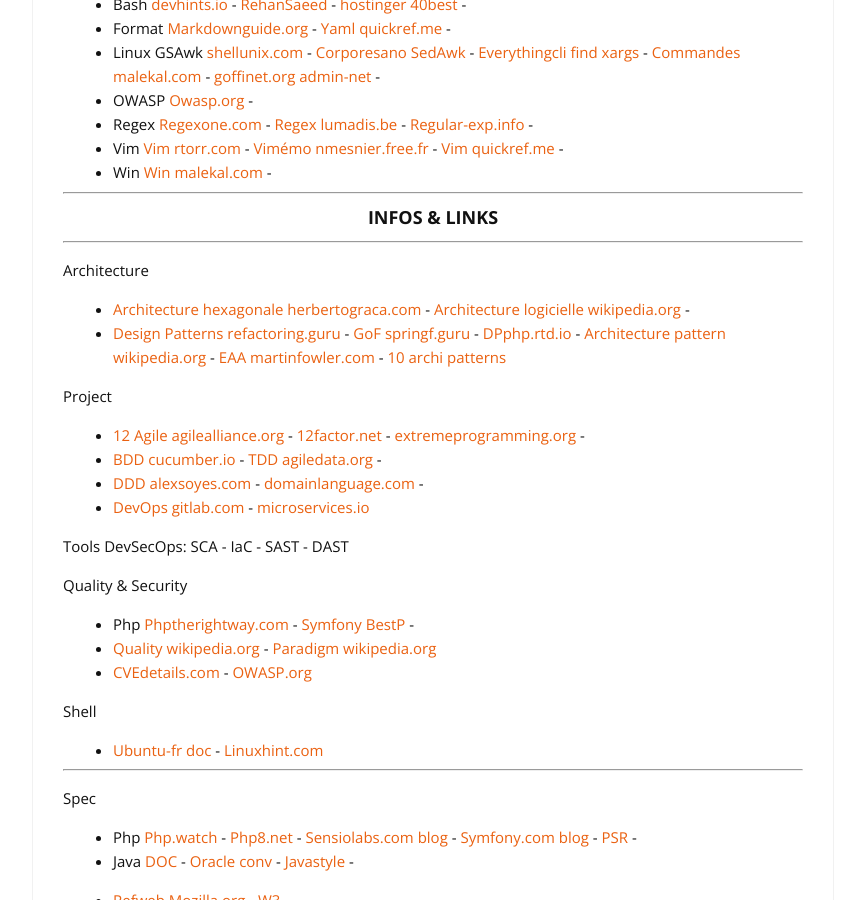
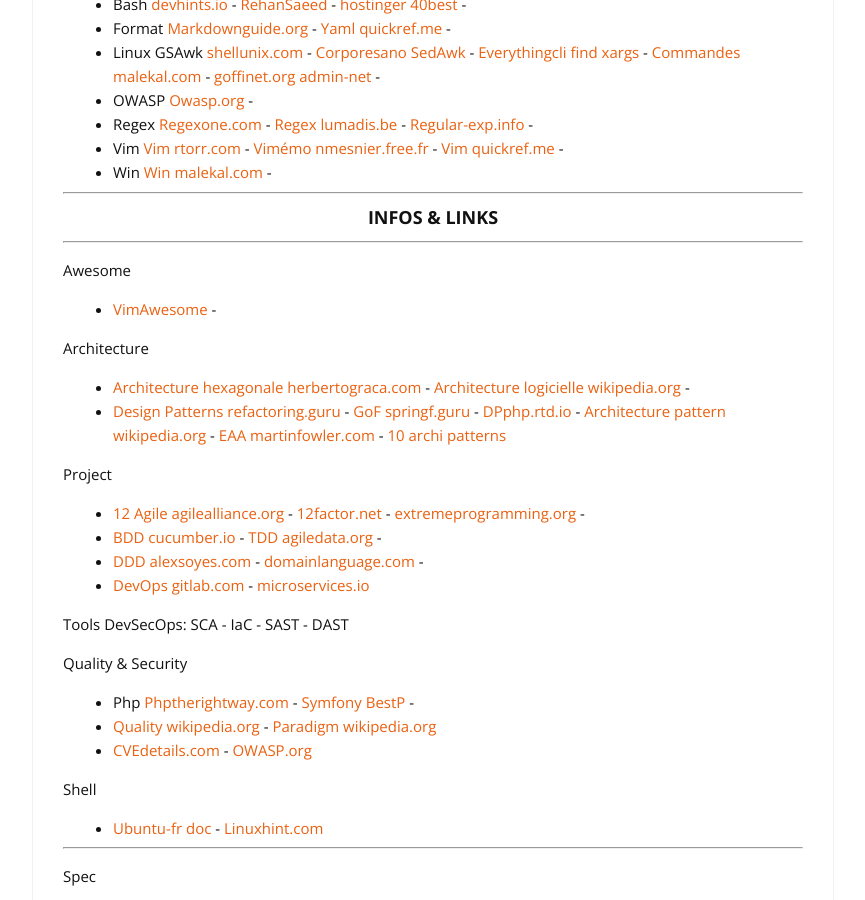
Before and after one commit to cylmat/cylmat.github.io, a Jekyll site: the page built from _pages/USEFUL.md, in a window 1280 px wide and 900 px high, scrolled down 2224 px. Shown: the whole window, without its empty margins (207-1072 px from the left). Built offline with Jekyll 4.4.1, drawn with Linux system fonts in a browser that asks for light colours; nearby versions of some CDN libraries.

Commit message:
Update USEFUL.md

```diff
--- a/_pages/USEFUL.md
+++ b/_pages/USEFUL.md
@@ -98,6 +98,8 @@
 ---
 ### <center>INFOS & LINKS</center>
 ---
+Awesome
+- [VimAwesome](https://vimawesome.com) -
 
 Architecture
 * [Architecture hexagonale herbertograca.com](https://herbertograca.com/2017/11/16/explicit-architecture-01-ddd-hexagonal-onion-clean-cqrs-how-i-put-it-all-together) - [Architecture logicielle wikipedia.org](https://en.wikipedia.org/wiki/List_of_software_architecture_styles_and_patterns) -
```
